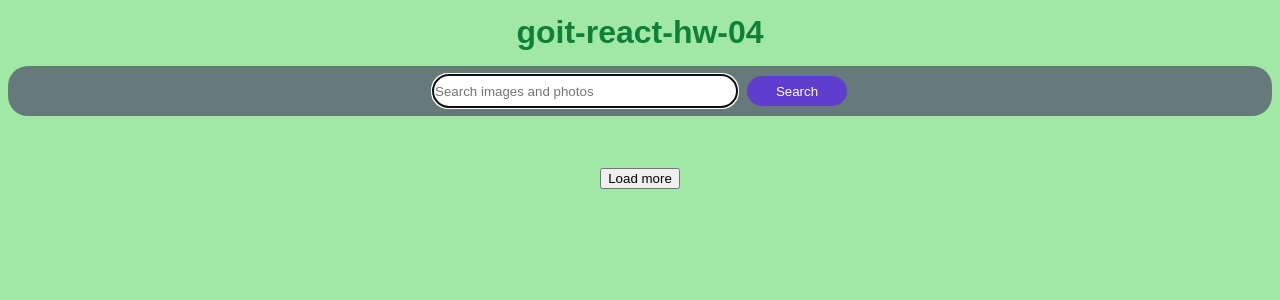
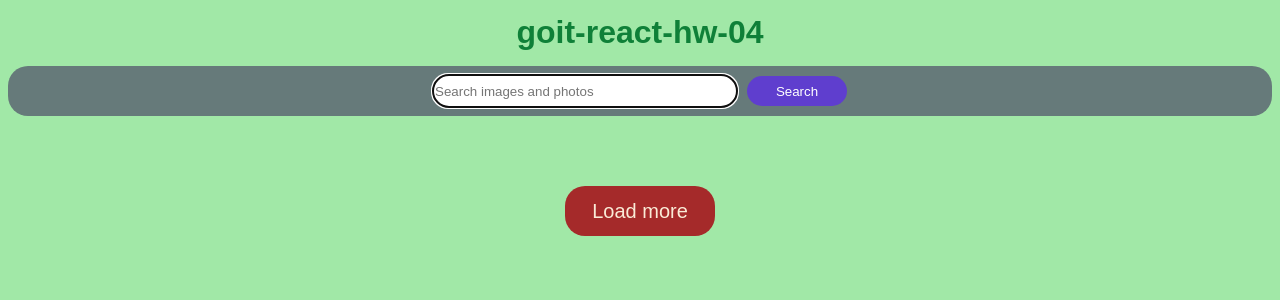
Before and after one commit to Andreyisenko/goit-react-hw-04, a React (Vite) app: page / in a window 1280 px wide. Shown: the top 300 px of the page. Built offline with nearby package versions, Linux system fonts and the light colour scheme.

Commit message:
add tost

```diff
--- a/package.json
+++ b/package.json
@@ -13,6 +13,7 @@
     "axios": "^1.7.9",
     "react": "^19.0.0",
     "react-dom": "^19.0.0",
+    "react-hot-toast": "^2.5.1",
     "react-icons": "^5.4.0",
     "react-spinners": "^0.15.0"
   },
--- a/src/components/App.jsx
+++ b/src/components/App.jsx
@@ -5,6 +5,7 @@ import SearchBar from './SearchBar/SearchBar';
 import ImageGallery from './ImageGallery/ImageGallery';
 import { fetchArticles } from '../services/api';
 import LoadMoreBtn from './LoadMoreBtn/LoadMoreBtn';
+import toast from 'react-hot-toast';
 
 // const API_KEY = '47413156-c8c9abea8f6d88937b7892740';
 // const params = new URLSearchParams({
@@ -23,12 +24,13 @@ function App() {
   const [query, setQuery] = useState('');
   const [page, setPage] = useState(1);
 
-// console.log(articles);
-// console.log(query);
+  // console.log(articles);
+  // console.log(query);
 
   useEffect(() => {
     if (query === '') {
-      return
+
+      return;
     }
     //   axios
     //     .get(`https://api.unsplash.com/photos/?${params}`)
@@ -37,9 +39,23 @@ function App() {
       try {
         setIsLoading(true);
         setIsError(false);
-        const data = await fetchArticles(query, page);
-        setArticles(prev => [...prev, ...data] );
+        const {results, total_pages} = await fetchArticles(query, page);
+        toast(`Ти знайшов ${query}`)
+        console.log(results);
+        console.log(total_pages);
+        setArticles(prev => [...prev, ...results]);
       } catch (error) {
+        toast.error(`download error ${error}`,
+          {
+                       style: {
+              borderRadius: '10px',
+              background: "red",
+              color: '#fff',
+            },
+          }
+
+
+        )
         setIsError(true);
       } finally {
         setIsLoading(false);
@@ -49,24 +65,30 @@ function App() {
     getData();
   }, [query, page]);
 
+
   //  useEffect (()=> {
   //   axios.get(`https://pixabay.com/api/?${params}`)
   //  }, [])
   const handleSetQuery = newQuery => {
     // console.log(newQuery);
-    setQuery(newQuery)
-    setArticles([])
-    setPage(1)
+    setQuery(newQuery);
+    setArticles([]);
+    setPage(1);
   };
+
+  const changeloadMore = () => {
+    setPage(prev => prev + 1)
+  }
 
   return (
     <>
-      <h1 className='title'>goit-react-hw-04</h1>
-      <SearchBar handleSetQuery={handleSetQuery}/>
+      <h1 className="title">goit-react-hw-04</h1>
+      <SearchBar handleSetQuery={handleSetQuery} />
       <ImageGallery articles={articles} />
       {isLoading && <h2>Loading...</h2>}
       {isError && <h2>Error...</h2>}
-      <button onClick={()=> setPage(prev => prev +1 )} >Load more </button>
+<LoadMoreBtn changeloadMore={changeloadMore}/>
+      {/* <button onClick={() => setPage(prev => prev + 1)}>Load more </button> */}
       {/* <LoadMoreBtn onClick={()=> setPage(prev => prev +1 )}/> */}
     </>
   );
--- a/src/components/LoadMoreBtn/LoadMoreBtn.jsx
+++ b/src/components/LoadMoreBtn/LoadMoreBtn.jsx
@@ -1,8 +1,8 @@
 import css from './LoadMoreBtn.module.css'
-const LoadMoreBtn = () => {
+const LoadMoreBtn = ({changeloadMore}) => {
   return (
     <div>
-      {/* <button onClick={()=> setPage(prev => prev +1 ) className={css.button}>Load more </button> */}
+      <button type='button' onClick={changeloadMore} className={css.button}>Load more </button>
     </div>
   );
 };
--- a/src/main.jsx
+++ b/src/main.jsx
@@ -2,8 +2,12 @@ import { StrictMode } from 'react';
 import { createRoot } from 'react-dom/client';
 import './index.css'
 import App from './components/App'
+import { Toaster } from 'react-hot-toast';
 createRoot(document.getElementById('root')).render(
   <StrictMode>
     <App />
+    <Toaster  position="top-right"
+  reverseOrder={false}  toastOptions={{
+       duration: 1500}}/>
   </StrictMode>
 );
--- a/src/services/api.js
+++ b/src/services/api.js
@@ -12,8 +12,9 @@ export const fetchArticles = async (query, page) => {
   });
   const response = await axios.get(
     // `https://api.unsplash.com/search/photos?client_id=${YOUR_ACCESS_KEY}&page=1&query=${query}`
-    `https://api.unsplash.com/search/photos?${params} `
+    `https://api.unsplash.com/search/photos1?${params} `
   );
-  // console.log(response.data.results);
-  return response.data.results;
+  // console.log(response.data);
+  // console.log(response.data.total_pages);
+  return response.data
 };
```
Also changed, not shown: 1 other file (tests, documents, lock files or other folders).
